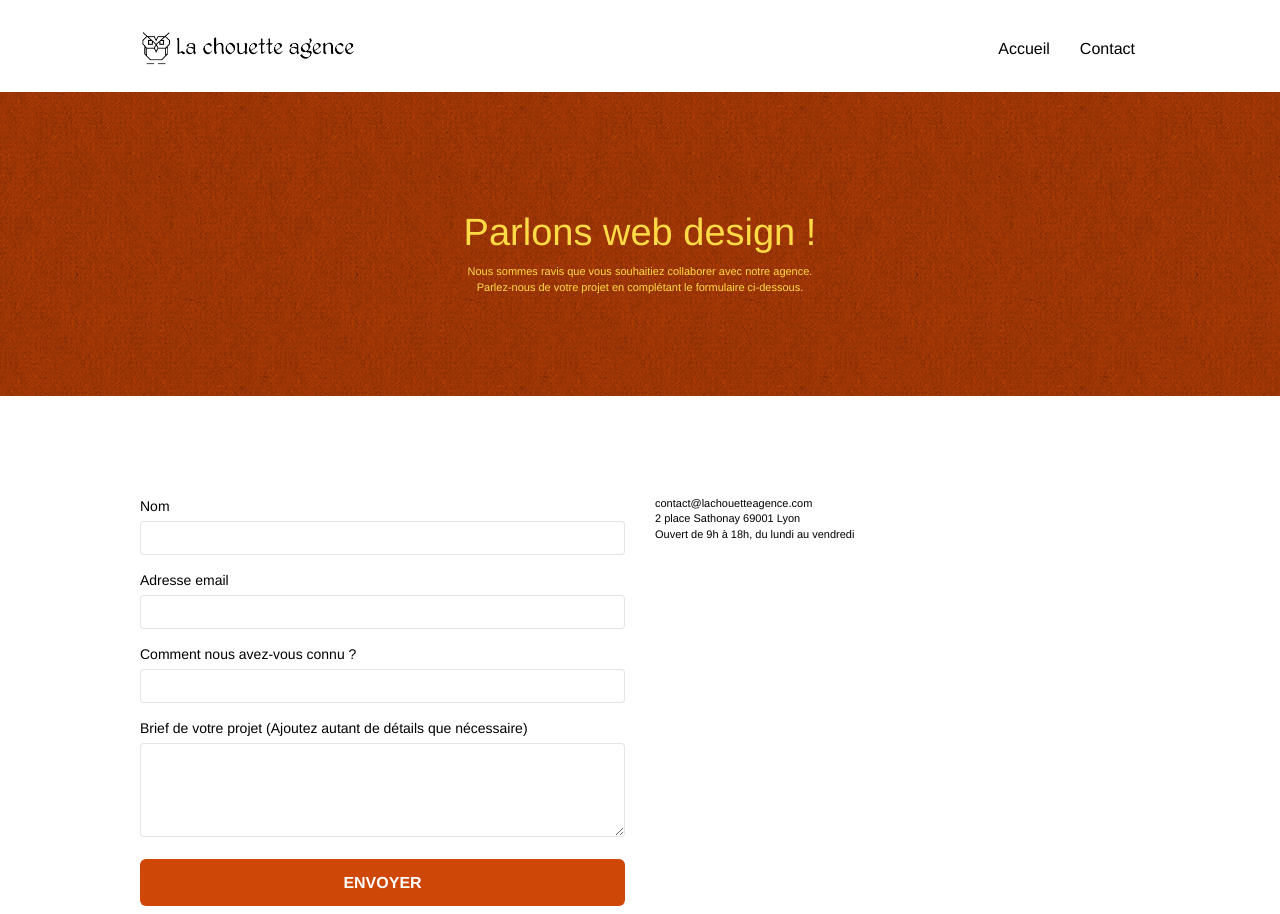
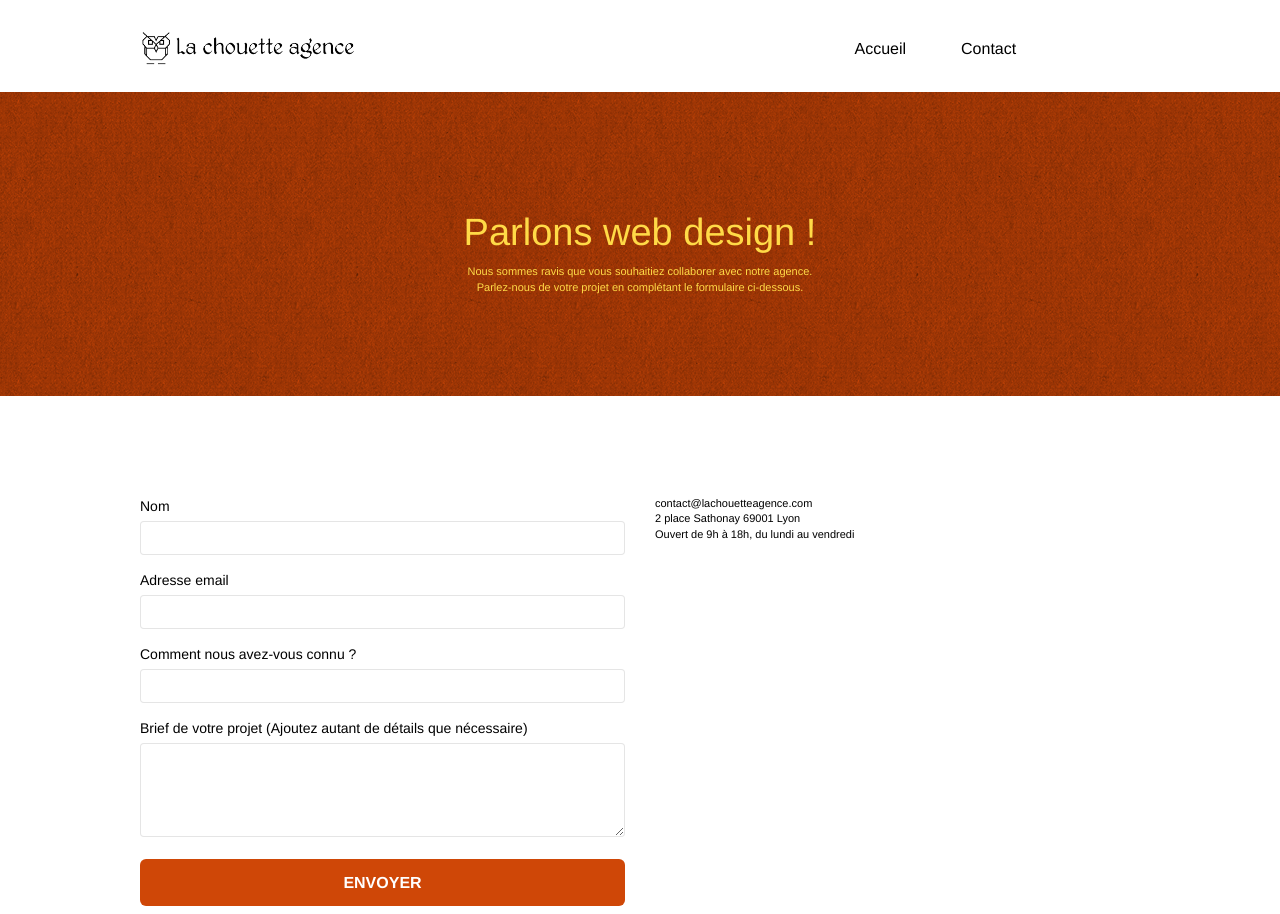
Before and after one commit to BenjaminZilliox/BenjaminZilliox_4_18092021, a plain HTML site: page page2.html in a window 1280 px wide. Shown: the top 914 px of the page. Drawn offline with nearby package versions, Linux system fonts and the light colour scheme; files that its build step writes are made by us from their sources; a script that the page names is missing.

Commit message:
correction débordement navbar

```diff
--- a/page2.html
+++ b/page2.html
@@ -68,7 +68,7 @@
             </div>
             <div class="collapse navbar-collapse navbar-1 special-dropdown-nav">
               <ul class="site-navigation nav navbar-nav">
-                <li>
+                <li class="contact_space">
                   <a href="index.html">Accueil</a>
                 </li>
                 <li></li>
--- a/style.css
+++ b/style.css
@@ -317,7 +317,7 @@ a:hover {
 
 .navbar .nav {
   padding-top: 2px;
-  margin-right: -16px;
+  margin-right: 10%;
   float: right;
   z-index: 1;
 }
@@ -1069,3 +1069,7 @@ h4 {
   font-weight: bold;
   color: #fff !important;
 }
+
+.contact_space {
+  padding-right: 25px;
+}
```
